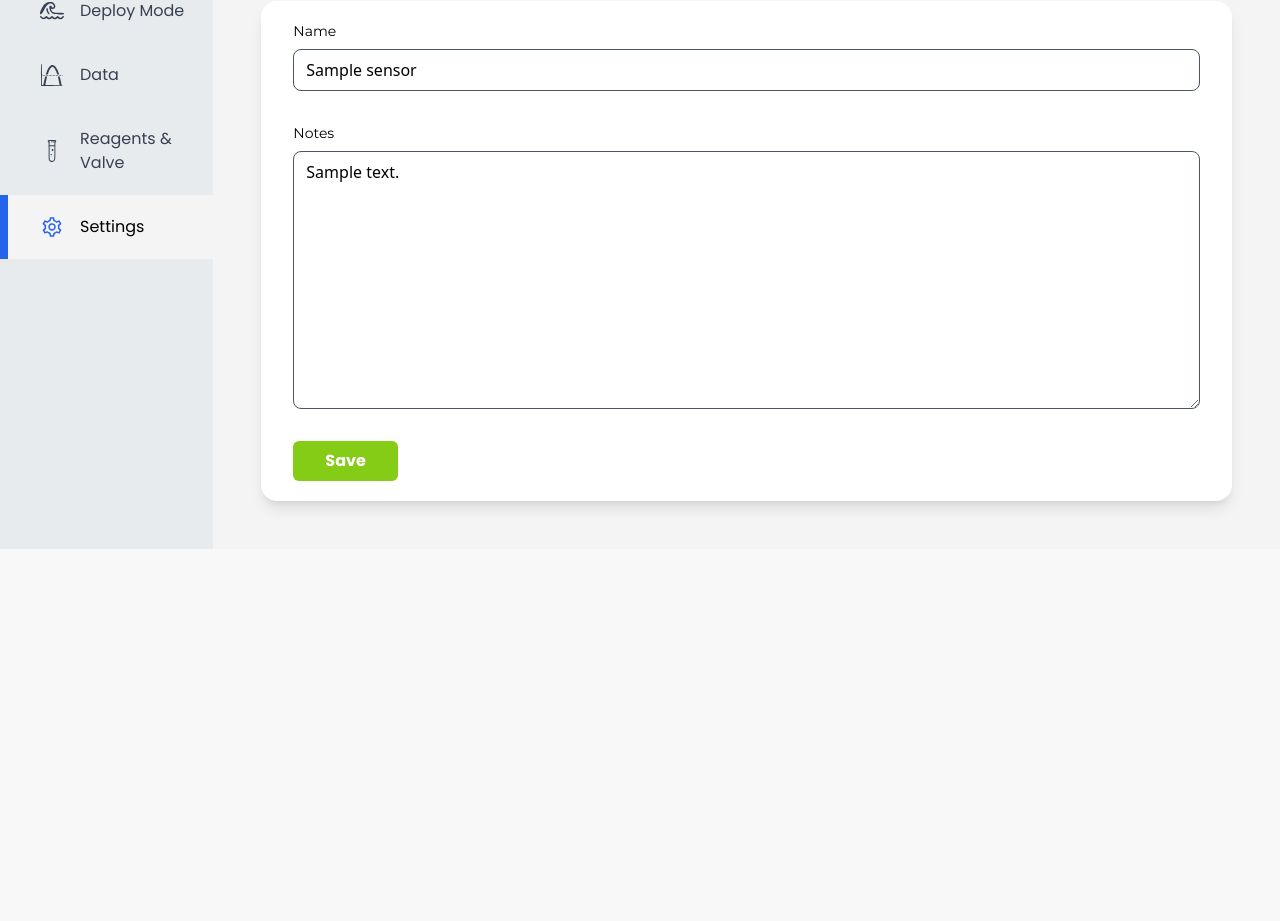
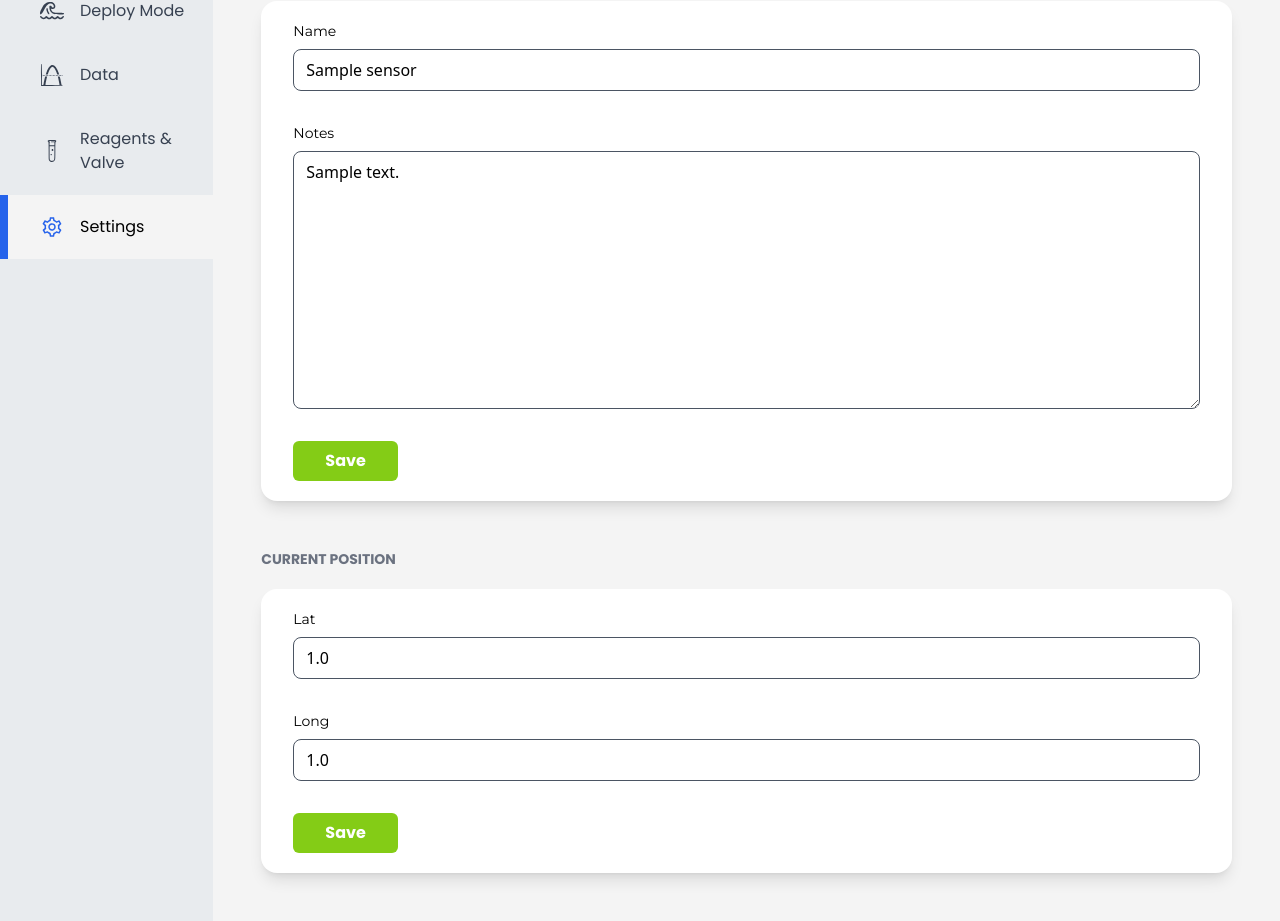
Before and after one commit to Warkild/pFIONA_ui, a Django app: page /sensors/1/settings/ in a window 1280 px wide. Shown: the part 293-1214 px from the top of the page. Before the commit the page ends 842 px from the top, so only its background shows below. Run offline with Django 5.2, Linux system fonts and the light colour scheme; a user stored in the database is signed in; tables that the repository leaves empty hold one stand-in row (values such as "Sample post"); some libraries are stand-ins or nearby versions.

Commit message:
Create lat long form in settings page

```diff
--- a/pFIONA_sensors/forms.py
+++ b/pFIONA_sensors/forms.py
@@ -18,3 +18,9 @@ class ReagentEditForm(ModelForm):
     class Meta:
         model = Reagent
         fields = ['name', 'volume_max']
+
+
+class SensorLatLongForm(ModelForm):
+    class Meta:
+        model = Sensor
+        fields = ['lat', 'long']
--- a/pFIONA_sensors/templates/pFIONA_sensors/view/sensors_settings.html
+++ b/pFIONA_sensors/templates/pFIONA_sensors/view/sensors_settings.html
@@ -24,10 +24,22 @@
                     <h2 class="font-poppins font-bold text-gray-500 text-sm">NAME & NOTES</h2>
                 </div>
                 <div class="bg-white shadow-lg rounded-2xl py-5 px-8">
-                    <form method="post">
+                    <form method="post" id="name_notes">
                         {% csrf_token %}
                         {% include "pFIONA_sensors/form/basic_form.html" with form=name_notes_form %}
                         <button type="submit" class="bg-lime-500 text-white font-poppins px-8 py-2 rounded-md hover:bg-lime-300 font-bold" name="submit_name_notes">Save</button>
+                    </form>
+                </div>
+            </div>
+            <div class="pt-12">
+                <div class="mb-5">
+                    <h2 class="font-poppins font-bold text-gray-500 text-sm">CURRENT POSITION</h2>
+                </div>
+                <div class="bg-white shadow-lg rounded-2xl py-5 px-8">
+                    <form method="post" id="lat_long">
+                        {% csrf_token %}
+                        {% include "pFIONA_sensors/form/basic_form.html" with form=lat_long_form %}
+                        <button type="submit" class="bg-lime-500 text-white font-poppins px-8 py-2 rounded-md hover:bg-lime-300 font-bold" name="submit_lat_long">Save</button>
                     </form>
                 </div>
             </div>
--- a/pFIONA_sensors/views.py
+++ b/pFIONA_sensors/views.py
@@ -10,7 +10,7 @@ from rest_framework_simplejwt.tokens import RefreshToken
 
 from pFIONA_auth.serializers import CustomTokenObtainPairSerializer
 from pFIONA_sensors.models import Sensor, Reagent, VolumeToAdd, Reaction
-from .forms import SensorForm, SensorNameAndNotesForm, ReagentEditForm
+from .forms import SensorForm, SensorNameAndNotesForm, ReagentEditForm, SensorLatLongForm
 
 
 @login_required()
@@ -183,16 +183,26 @@ def sensors_reagent_add(request, sensor_id):
 def sensors_settings(request, sensor_id):
     sensor = get_object_or_404(Sensor, pk=sensor_id)
     name_notes_form = SensorNameAndNotesForm(request.POST or None, instance=sensor, prefix='name_notes')
+    lat_long_form = SensorLatLongForm(request.POST or None, instance=sensor, prefix='lat_long')
 
     if request.method == 'POST':
+        print("********************")
+        print(f"{request.method}")
+        print(f"{request.POST}")
         if 'submit_name_notes' in request.POST:
             name_notes_form = SensorNameAndNotesForm(request.POST, instance=sensor, prefix='name_notes')
             if name_notes_form.is_valid():
                 name_notes_form.save()
                 return redirect('sensors_settings', sensor_id=sensor_id)
+        if 'submit_lat_long' in request.POST:
+            lat_long_form = SensorLatLongForm(request.POST, instance=sensor, prefix='lat_long')
+            print(lat_long_form.is_valid())
+            if lat_long_form.is_valid():
+                lat_long_form.save()
+                return redirect('sensors_settings', sensor_id=sensor_id)
 
     return render(request, 'pFIONA_sensors/view/sensors_settings.html',
-                  {'id': sensor_id, 'name_notes_form': name_notes_form, 'sensor': sensor})
+                  {'id': sensor_id, 'name_notes_form': name_notes_form, 'sensor': sensor, 'lat_long_form': lat_long_form})
 
 
 @login_required()
```
